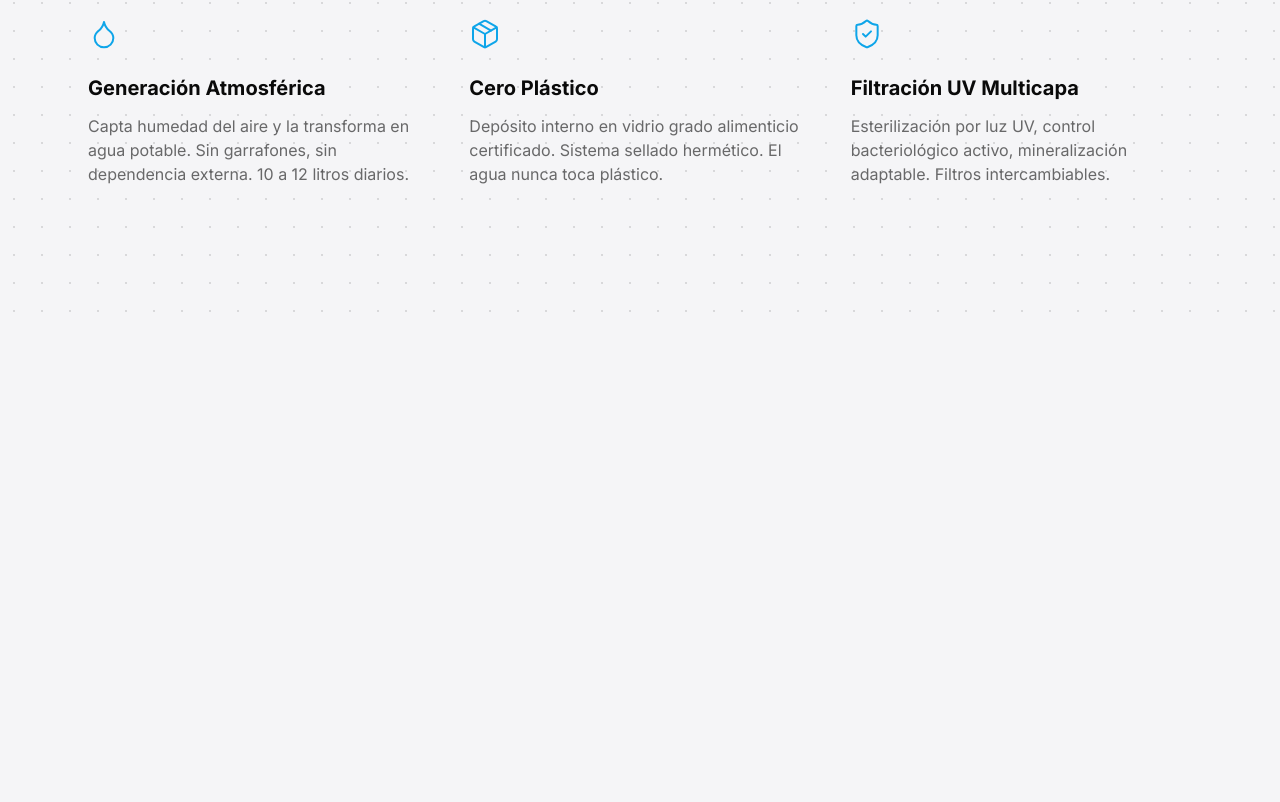
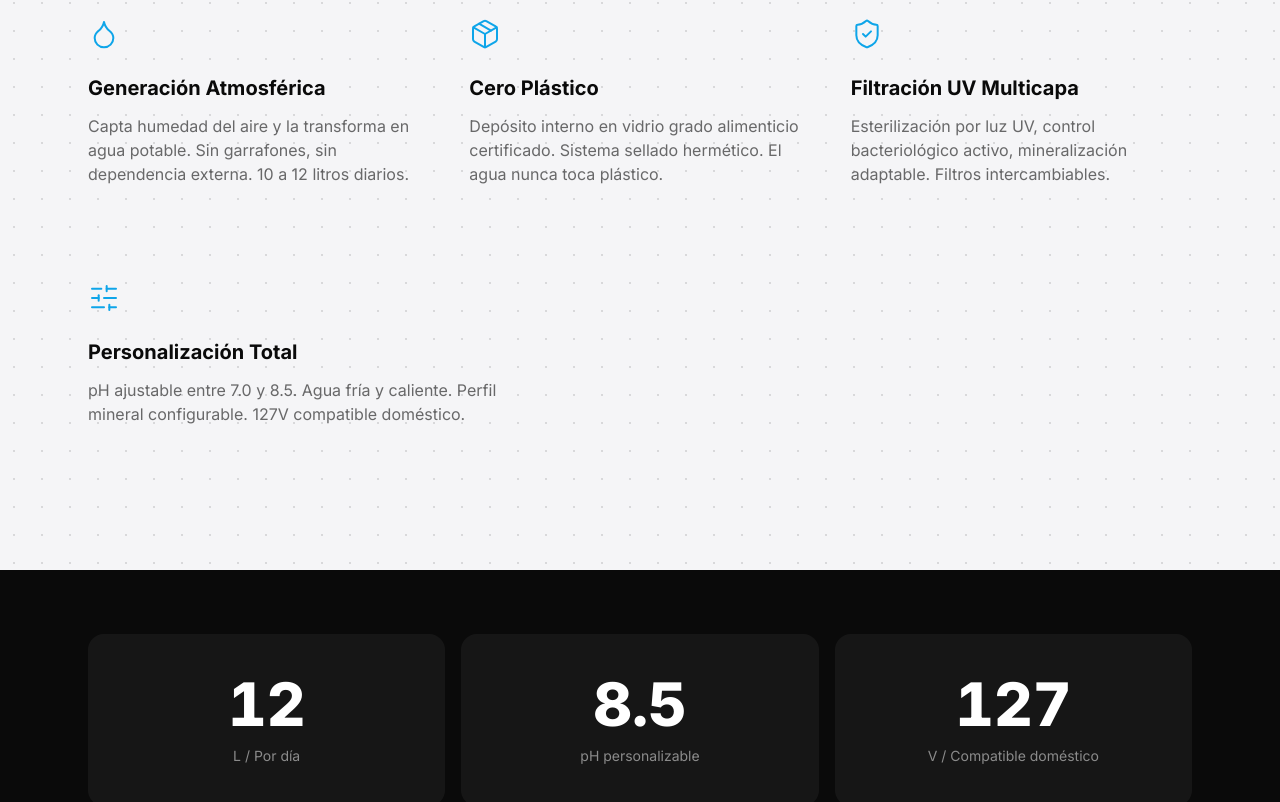
Before and after one commit to jcmme/ETERNA-water, a Next.js app in the folder eterna-landing/: page / in a window 1280 px wide. Shown: the part 1705-2507 px from the top of the page. Before the commit the page ends 2035 px from the top, so only its background shows below. Built offline with nearby package versions, Linux system fonts and the light colour scheme.

Commit message:
Add Personalización Total block and animated stats section

```diff
--- a/eterna-landing/src/app/page.tsx
+++ b/eterna-landing/src/app/page.tsx
@@ -2,6 +2,7 @@ import { Navbar } from "@/components/Navbar";
 import { HeroSection } from "@/components/HeroSection";
 import { ManifestoSection } from "@/components/ManifestoSection";
 import { TechSection } from "@/components/TechSection";
+import { StatsSection } from "@/components/StatsSection";
 
 export default function Home() {
   return (
@@ -11,6 +12,7 @@ export default function Home() {
         <HeroSection />
         <ManifestoSection />
         <TechSection />
+        <StatsSection />
       </main>
     </>
   );
--- /dev/null
+++ b/eterna-landing/src/components/StatsSection.tsx
@@ -0,0 +1,73 @@
+"use client";
+
+import { useEffect, useRef, useState } from "react";
+
+const STATS = [
+  { value: 12, decimals: 0, label: "L / Por día" },
+  { value: 8.5, decimals: 1, label: "pH personalizable" },
+  { value: 127, decimals: 0, label: "V / Compatible doméstico" },
+];
+
+function CounterTile({
+  value,
+  decimals,
+  label,
+}: {
+  value: number;
+  decimals: number;
+  label: string;
+}) {
+  const ref = useRef<HTMLDivElement>(null);
+  const [display, setDisplay] = useState(0);
+
+  useEffect(() => {
+    const node = ref.current;
+    if (!node) return;
+
+    let animationFrame: number;
+    const observer = new IntersectionObserver(
+      ([entry]) => {
+        if (!entry.isIntersecting) return;
+        observer.disconnect();
+
+        const duration = 1200;
+        const start = performance.now();
+
+        const tick = (now: number) => {
+          const progress = Math.min((now - start) / duration, 1);
+          setDisplay(value * progress);
+          if (progress < 1) animationFrame = requestAnimationFrame(tick);
+        };
+        animationFrame = requestAnimationFrame(tick);
+      },
+      { threshold: 0.4 },
+    );
+
+    observer.observe(node);
+    return () => {
+      observer.disconnect();
+      cancelAnimationFrame(animationFrame);
+    };
+  }, [value]);
+
+  return (
+    <div ref={ref} className="rounded-2xl bg-white/5 px-6 py-10 text-center md:px-8">
+      <p className="text-5xl font-extrabold tabular-nums md:text-6xl">
+        {display.toFixed(decimals)}
+      </p>
+      <p className="mt-3 text-sm text-white/50">{label}</p>
+    </div>
+  );
+}
+
+export function StatsSection() {
+  return (
+    <section className="bg-ink text-white">
+      <div className="mx-auto grid max-w-6xl grid-cols-1 gap-4 px-6 py-16 sm:grid-cols-3">
+        {STATS.map((stat) => (
+          <CounterTile key={stat.label} {...stat} />
+        ))}
+      </div>
+    </section>
+  );
+}
--- a/eterna-landing/src/components/TechSection.tsx
+++ b/eterna-landing/src/components/TechSection.tsx
@@ -1,4 +1,4 @@
-import { Droplet, Package, ShieldCheck } from "lucide-react";
+import { Droplet, Package, ShieldCheck, SlidersHorizontal } from "lucide-react";
 
 const FEATURES = [
   {
@@ -38,6 +38,15 @@ export function TechSection() {
             </div>
           ))}
         </div>
+
+        <div id="personalizacion" className="mt-24">
+          <SlidersHorizontal className="h-8 w-8 text-accent" strokeWidth={1.5} />
+          <h3 className="mt-6 text-xl font-bold">Personalización Total</h3>
+          <p className="mt-3 max-w-md text-ink/60">
+            pH ajustable entre 7.0 y 8.5. Agua fría y caliente. Perfil mineral
+            configurable. 127V compatible doméstico.
+          </p>
+        </div>
       </div>
     </section>
   );
```
